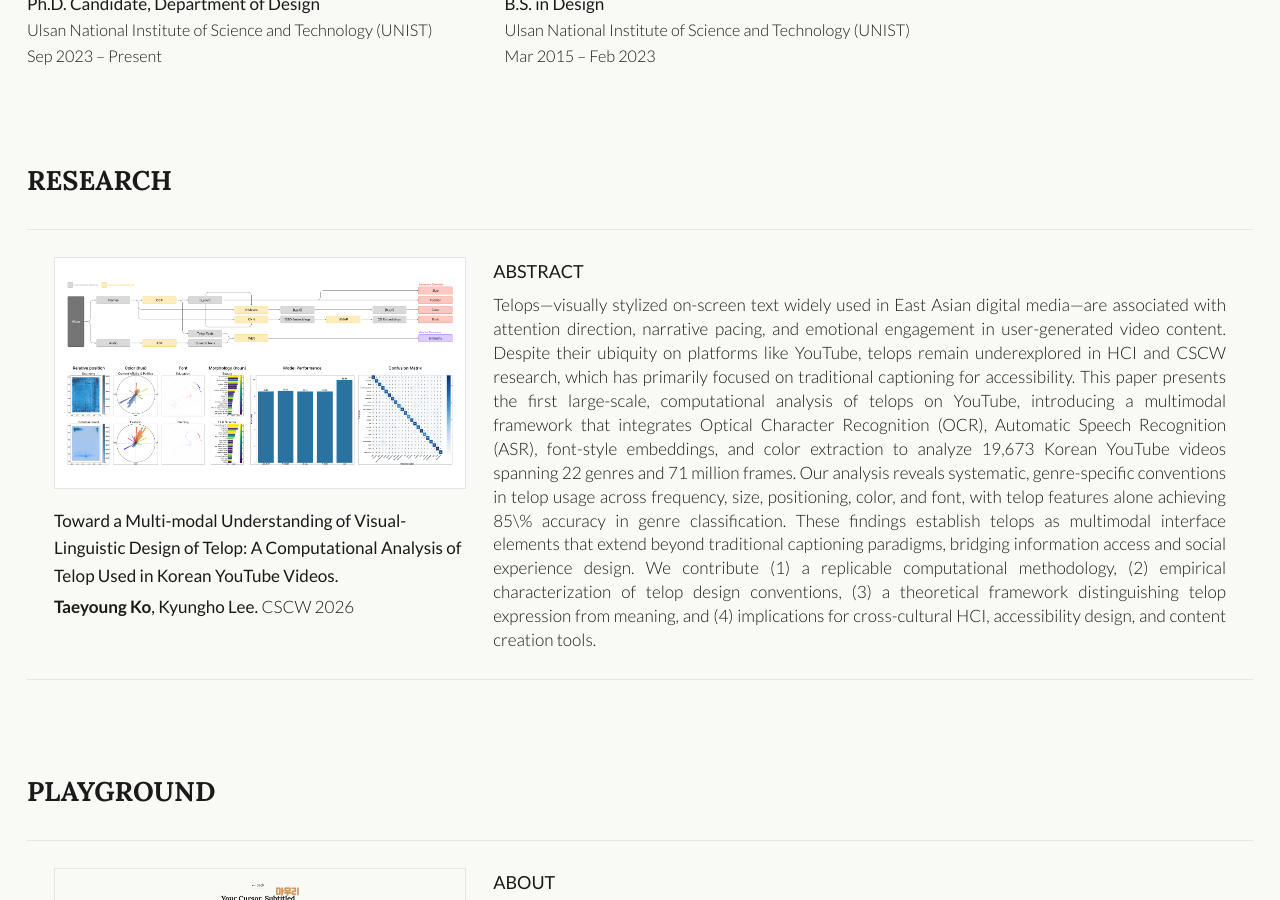
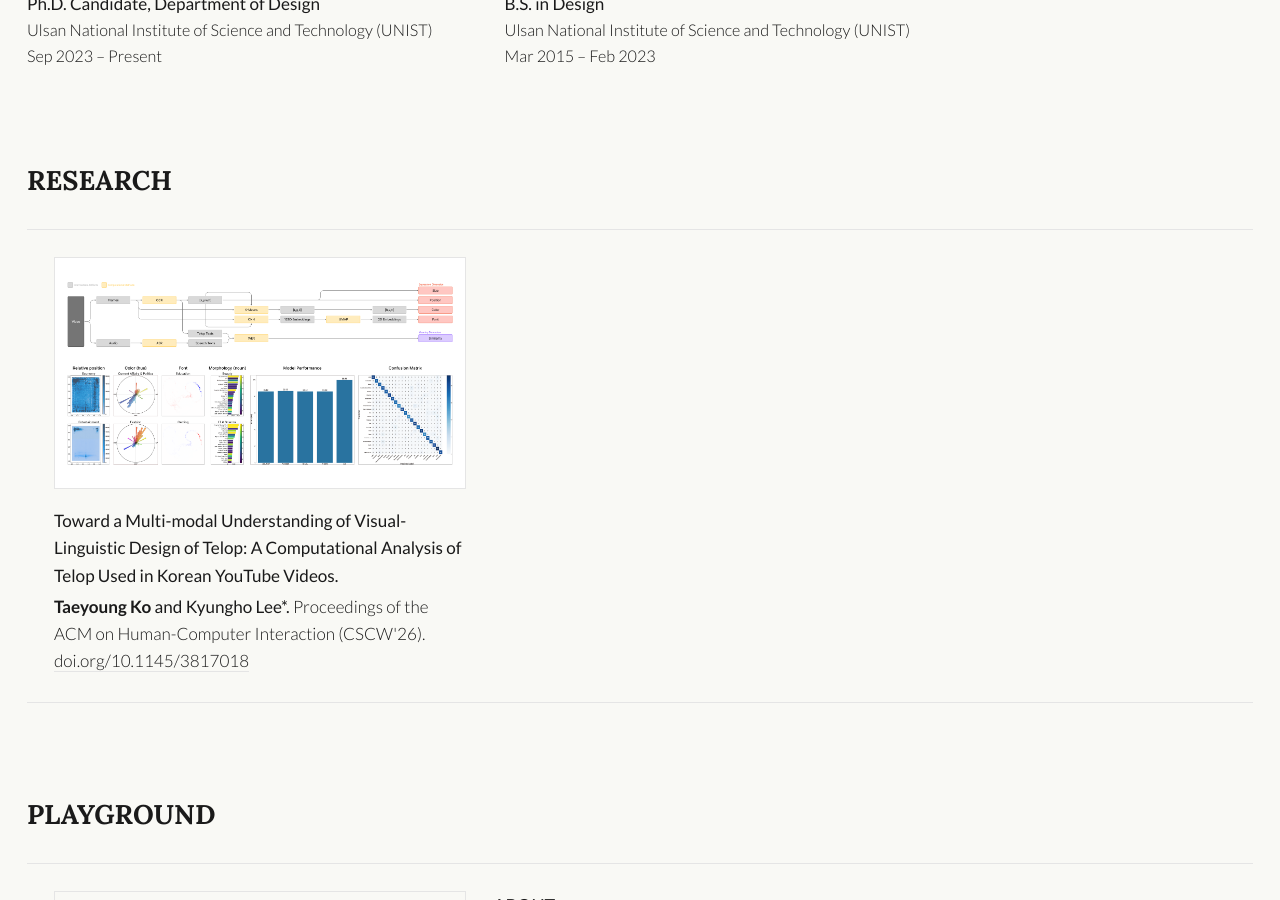
Before and after one commit to taeyoung-ko/taeyoung-ko.github.io, a Jekyll site: the page built from index.md, in a window 1280 px wide and 900 px high, scrolled down 631 px. Built offline with Jekyll 4.4.1, drawn with Linux system fonts in a browser that asks for light colours.

Commit message:
Remove abstract, update publication citation with DOI Co-Authored-By: Claude Sonnet 5 <noreply@anthropic.com>

```diff
--- a/index.md
+++ b/index.md
@@ -50,18 +50,12 @@ title: Taeyoung Ko
 ---
 
 <div class="pub hover-card">
-  <a href="#" class="card-link" aria-label="Toward a Multi-modal Understanding of Visual-Linguistic Design of Telop"></a>
+  <a href="https://doi.org/10.1145/3817018" class="card-link" aria-label="Toward a Multi-modal Understanding of Visual-Linguistic Design of Telop" target="_blank"></a>
   <div class="pub-preview">
     <div class="pub-left">
       <img src="{{ '/assets/images/paper1-teaser.png' | relative_url }}" alt="paper1 teaser" class="pub-image">
       <div class="pub-title">Toward a Multi-modal Understanding of Visual-Linguistic Design of Telop: A Computational Analysis of Telop Used in Korean YouTube Videos.</div>
-      <div class="pub-meta"><strong>Taeyoung Ko</strong>, Kyungho Lee. <span class="pub-venue">CSCW 2026</span></div>
-    </div>
-    <div class="pub-abstract-wrap">
-      <div class="pub-abstract-label">Abstract</div>
-      <p class="pub-abstract">
-      Telops—visually stylized on-screen text widely used in East Asian digital media—are associated with attention direction, narrative pacing, and emotional engagement in user-generated video content. Despite their ubiquity on platforms like YouTube, telops remain underexplored in HCI and CSCW research, which has primarily focused on traditional captioning for accessibility. This paper presents the first large-scale, computational analysis of telops on YouTube, introducing a multimodal framework that integrates Optical Character Recognition (OCR), Automatic Speech Recognition (ASR), font-style embeddings, and color extraction to analyze 19,673 Korean YouTube videos spanning 22 genres and 71 million frames. Our analysis reveals systematic, genre-specific conventions in telop usage across frequency, size, positioning, color, and font, with telop features alone achieving 85\% accuracy in genre classification. These findings establish telops as multimodal interface elements that extend beyond traditional captioning paradigms, bridging information access and social experience design. We contribute (1) a replicable computational methodology, (2) empirical characterization of telop design conventions, (3) a theoretical framework distinguishing telop expression from meaning, and (4) implications for cross-cultural HCI, accessibility design, and content creation tools.
-      </p>
+      <div class="pub-meta"><strong>Taeyoung Ko</strong> and Kyungho Lee*. <span class="pub-venue">Proceedings of the ACM on Human-Computer Interaction (CSCW'26). <a href="https://doi.org/10.1145/3817018" target="_blank">doi.org/10.1145/3817018</a></span></div>
     </div>
   </div>
 </div>
```
